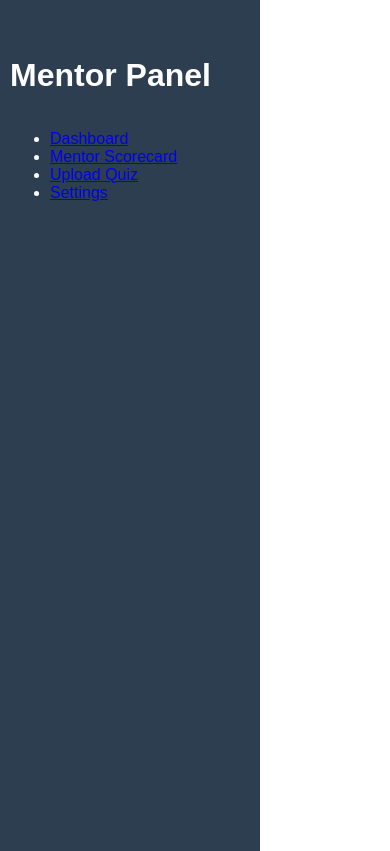
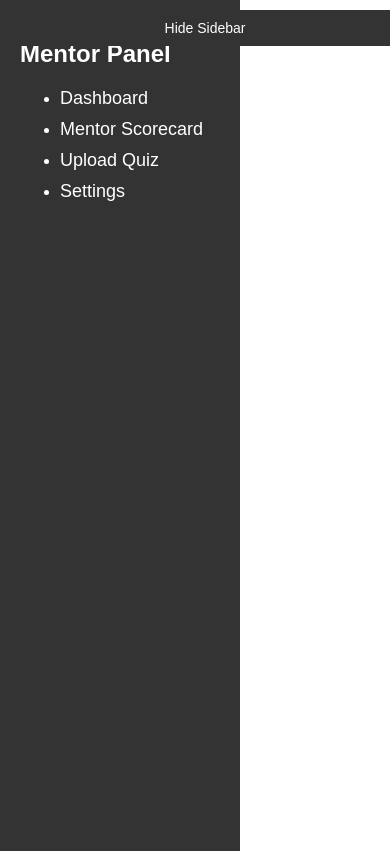
Before and after one commit to Databaes-FNB/CMS-Frontend, a React (Create React App) app: page /mentor/MentorDashboard in a window 390 px wide. Shown: the top 851 px of the page. Built offline with nearby package versions, Linux system fonts and the light colour scheme.

Commit message:
Update MentorSidebar.css

```diff
--- a/src/components/Mentor/MentorSidebar.css
+++ b/src/components/Mentor/MentorSidebar.css
@@ -1,48 +1,98 @@
-/* components/Mentor/MentorSidebar.css */
+/* Basic layout for Mentor Sidebar */
+.mentor-sidebar-container {
+  display: flex;
+  position: relative;
+}
 
 .mentor-sidebar {
   width: 250px;
-    height: 100vh;
-    background-color: #2c3e50;
+  background-color: #333;
   color: white;
-    display: flex;
-    flex-direction: column;
   position: fixed;
   top: 0;
   left: 0;
-    padding-top: 30px;
-    padding-left: 10px;
+  height: 100%;
+  padding: 20px;
+  transition: transform 0.3s ease;
 }
 
-  .sidebar-header {
-    text-align: center;
-    font-size: 20px;
-    margin-bottom: 30px;
+.mentor-sidebar.hidden {
+  transform: translateX(-100%); /* Hide sidebar by moving it off-screen */
 }
 
-  .sidebar-nav {
-    flex-grow: 1;
+.mentor-sidebar.visible {
+  transform: translateX(0); /* Show sidebar */
 }
 
-  .sidebar-nav ul {
-    list-style-type: none;
-    padding: 0;
+.mentor-logo {
+  font-size: 24px;
+  margin-bottom: 20px;
 }
 
-  .sidebar-nav ul li {
-    margin: 15px 0;
+.sidebar-link {
+  color: white;
+  text-decoration: none;
+  display: block;
+  margin: 10px 0;
+  font-size: 18px;
 }
 
-  .sidebar-nav ul li a {
-    color: white;
-    text-decoration: none;
-    font-size: 18px;
-    padding: 10px;
-    display: block;
-    transition: background-color 0.3s ease;
+.sidebar-link:hover {
+  background-color: #444;
+  padding: 5px;
 }
 
-  .sidebar-nav ul li a:hover {
-    background-color: #34495e;
-    border-radius: 5px;
+/* Button for toggling sidebar */
+.toggle-btn {
+  display: none; /* Hide the toggle button for the sidebar */
 }
+
+/* Button to show the sidebar when it is hidden */
+.show-sidebar-btn {
+  position: fixed;
+  top: 50%;
+  left: 0;
+  background-color: #333;
+  color: white;
+  padding: 10px;
+  border: none;
+  cursor: pointer;
+  font-size: 18px;
+  transform: translateY(-50%);
+  z-index: 10;
+}
+
+/* Styling for the content area to adjust when sidebar is visible/hidden */
+.main-content {
+  margin-left: 250px;
+  padding: 20px;
+  transition: margin-left 0.3s ease;
+}
+
+/* When sidebar is hidden, shift the content to the left */
+.mentor-sidebar-container.hidden .main-content {
+  margin-left: 0;
+}
+
+@media (max-width: 768px) {
+  .mentor-sidebar {
+    width: 200px;
+  }
+
+  /* Toggle button for small screens */
+  .toggle-btn {
+    display: block;
+    position: fixed;
+    top: 10px;
+    left: 10px;
+    background-color: #333;
+    color: white;
+    padding: 10px;
+    border: none;
+    cursor: pointer;
+  }
+
+  .main-content {
+    margin-left: 0;
+  }
+}
```
Lines whose indentation alone changed are shown as unchanged.
